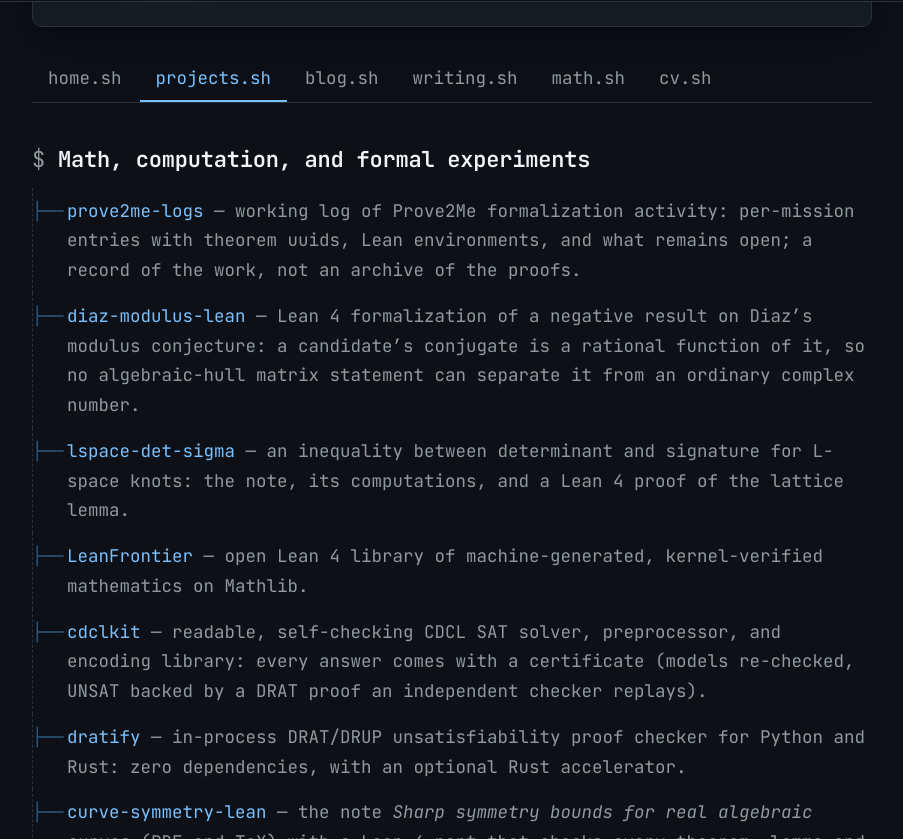
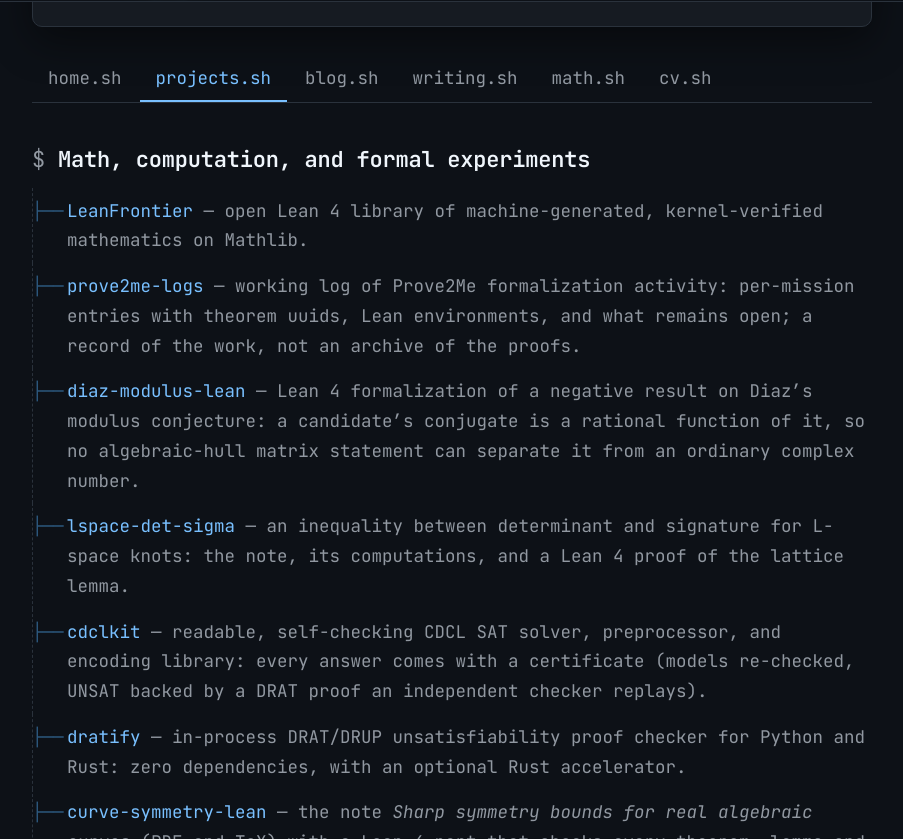
Before and after one commit to carlok/carlok.github.io, a Jekyll site: the page built from projects.md, in a window 1280 px wide and 900 px high, scrolled down 344 px, cut to the strip 61-900 px from the top of the window. Shown: the whole strip, without its empty margins (188-1091 px from the left). Built offline with Jekyll 4.4.1, drawn with Linux system fonts in a browser that asks for light colours.

```diff
--- a/projects.md
+++ b/projects.md
@@ -31,10 +31,10 @@ permalink: /projects/
 
 ## Math, computation, and formal experiments
 
+- [LeanFrontier](https://github.com/carlok/LeanFrontier) — open Lean 4 library of machine-generated, kernel-verified mathematics on Mathlib.
 - [prove2me-logs](https://github.com/carlok/prove2me-logs) — working log of Prove2Me formalization activity: per-mission entries with theorem uuids, Lean environments, and what remains open; a record of the work, not an archive of the proofs.
 - [diaz-modulus-lean](https://github.com/carlok/diaz-modulus-lean) — Lean 4 formalization of a negative result on Diaz's modulus conjecture: a candidate's conjugate is a rational function of it, so no algebraic-hull matrix statement can separate it from an ordinary complex number.
 - [lspace-det-sigma](https://github.com/carlok/lspace-det-sigma) — an inequality between determinant and signature for L-space knots: the note, its computations, and a Lean 4 proof of the lattice lemma.
-- [LeanFrontier](https://github.com/carlok/LeanFrontier) — open Lean 4 library of machine-generated, kernel-verified mathematics on Mathlib.
 - [cdclkit](https://github.com/carlok/cdclkit) — readable, self-checking CDCL SAT solver, preprocessor, and encoding library: every answer comes with a certificate (models re-checked, UNSAT backed by a DRAT proof an independent checker replays).
 - [dratify](https://github.com/carlok/dratify) — in-process DRAT/DRUP unsatisfiability proof checker for Python and Rust: zero dependencies, with an optional Rust accelerator.
 - [curve-symmetry-lean](https://github.com/carlok/curve-symmetry-lean) — the note *Sharp symmetry bounds for real algebraic curves* (PDF and TeX) with a Lean 4 port that checks every theorem, lemma and remark of it: an irreducible, non-circular real plane curve of degree d has at most max(d, 2d−4) rotations and at most 2d Euclidean symmetries, both sharp in every degree, plus the d ≥ 5 classification of the extremal family and its exact ambient Möbius groups.
```
